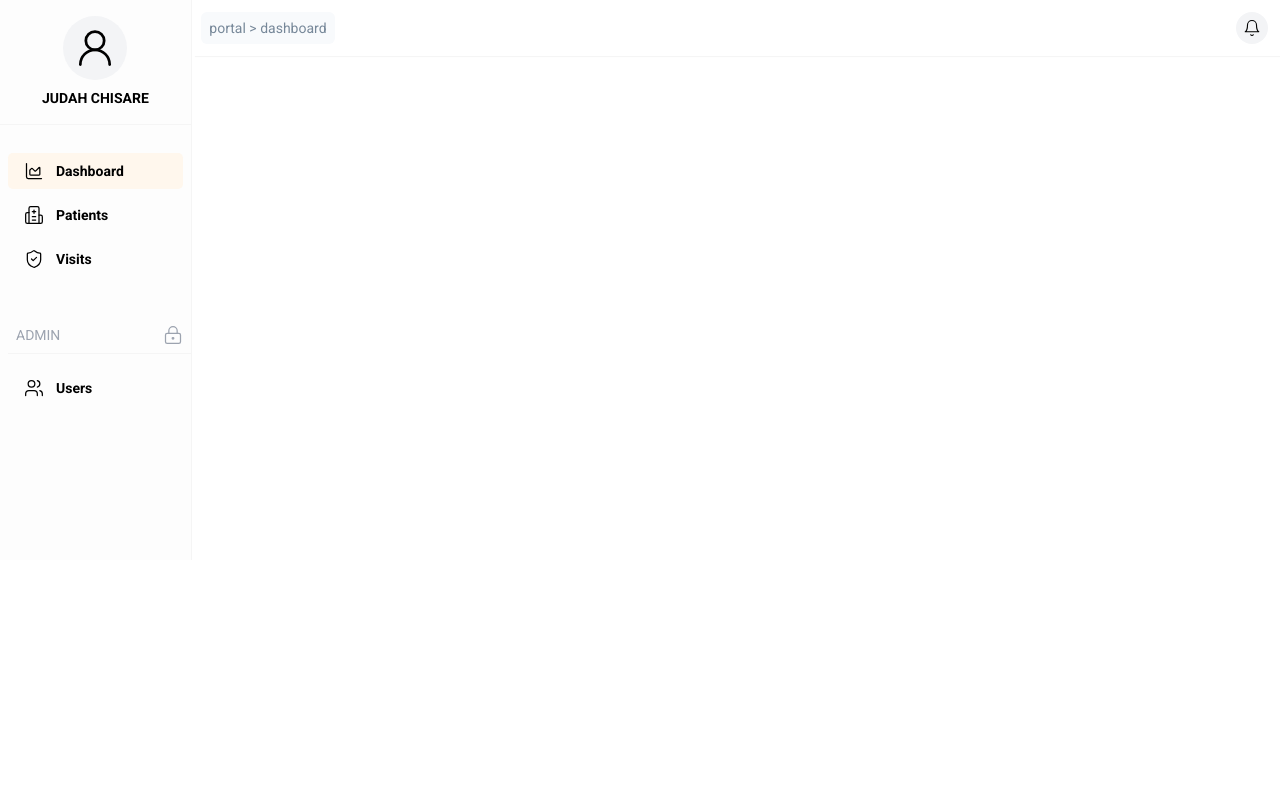
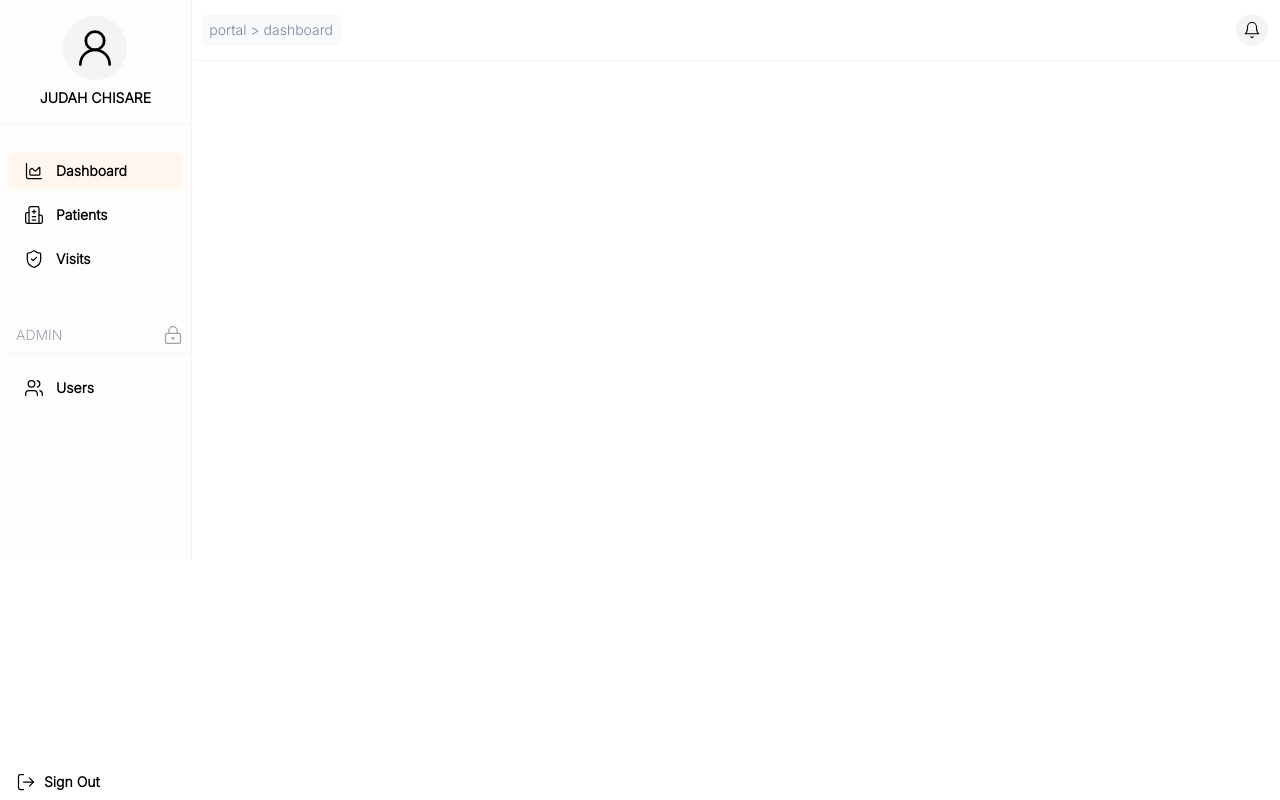
Before and after one commit to judahtc/hospital-patient-visits-manager-frontend, an Angular app in the folder hospital-visits-manager-frontend/: page /portal in a window 1280 px wide. Built offline with nearby package versions, Linux system fonts and the light colour scheme.

Commit message:
added the sign out button

```diff
--- a/hospital-visits-manager-frontend/src/app/portal/portal.component.css
+++ b/hospital-visits-manager-frontend/src/app/portal/portal.component.css
@@ -1,3 +1,4 @@
 body {
-  font-family: "Roboto", sans-serif;
+  font-family: "Inter", system-ui, -apple-system, BlinkMacSystemFont, "Segoe UI",
+    Roboto, Oxygen, Ubuntu, Cantarell, "Open Sans", "Helvetica Neue", sans-serif;
 }
--- a/hospital-visits-manager-frontend/src/app/portal/portal.component.html
+++ b/hospital-visits-manager-frontend/src/app/portal/portal.component.html
@@ -103,10 +103,17 @@
           </a>
         </ul>
       </DIV>
-
+      <div class="absolute bottom-2 flex items-center text-sm space-x-2 ml-4 font-semibold"> <svg
+          xmlns="http://www.w3.org/2000/svg" width="20" height="20" viewBox="0 0 24 24" fill="none"
+          stroke="currentColor" stroke-width="1.5" stroke-linecap="round" stroke-linejoin="round"
+          class="lucide lucide-log-out">
+          <path d="M9 21H5a2 2 0 0 1-2-2V5a2 2 0 0 1 2-2h4" />
+          <polyline points="16 17 21 12 16 7" />
+          <line x1="21" x2="9" y1="12" y2="12" />
+        </svg> <span>Sign Out</span> </div>
 
     </div>
-    <div class="nav flex justify-between items-center px-2 py-3 w-[85%] ml-[0.1rem]"
+    <div class="nav flex justify-between items-center px-2 py-3.5 w-[85%] ml-[0.1rem]"
       style="box-shadow:  2px 1px 1px whitesmoke">
       <div class="text-sm p-1.5 bg-slate-50 px-2 rounded-md" style="color: rgb(119, 136, 153);">portal > dashboard
       </div>
@@ -122,6 +129,8 @@
         </div>
 
       </DIV>
+
+
     </div>
 
   </div>
--- a/hospital-visits-manager-frontend/src/index.html
+++ b/hospital-visits-manager-frontend/src/index.html
@@ -7,7 +7,9 @@
   <base href="/">
   <meta name="viewport" content="width=device-width, initial-scale=1">
   <link rel="icon" type="image/x-icon" href="favicon.ico">
-  <link href="https://fonts.googleapis.com/css2?family=Roboto:wght@400;500;700&display=swap" rel="stylesheet">
+  <link
+    href="https://fonts.googleapis.com/css2?family=Inter:wght@100;300&family=Roboto:wght@400;700&family=Ubuntu:wght@400;700&family=Open+Sans:wght@400;700&display=swap"
+    rel="stylesheet">
 
 </head>
 
```
